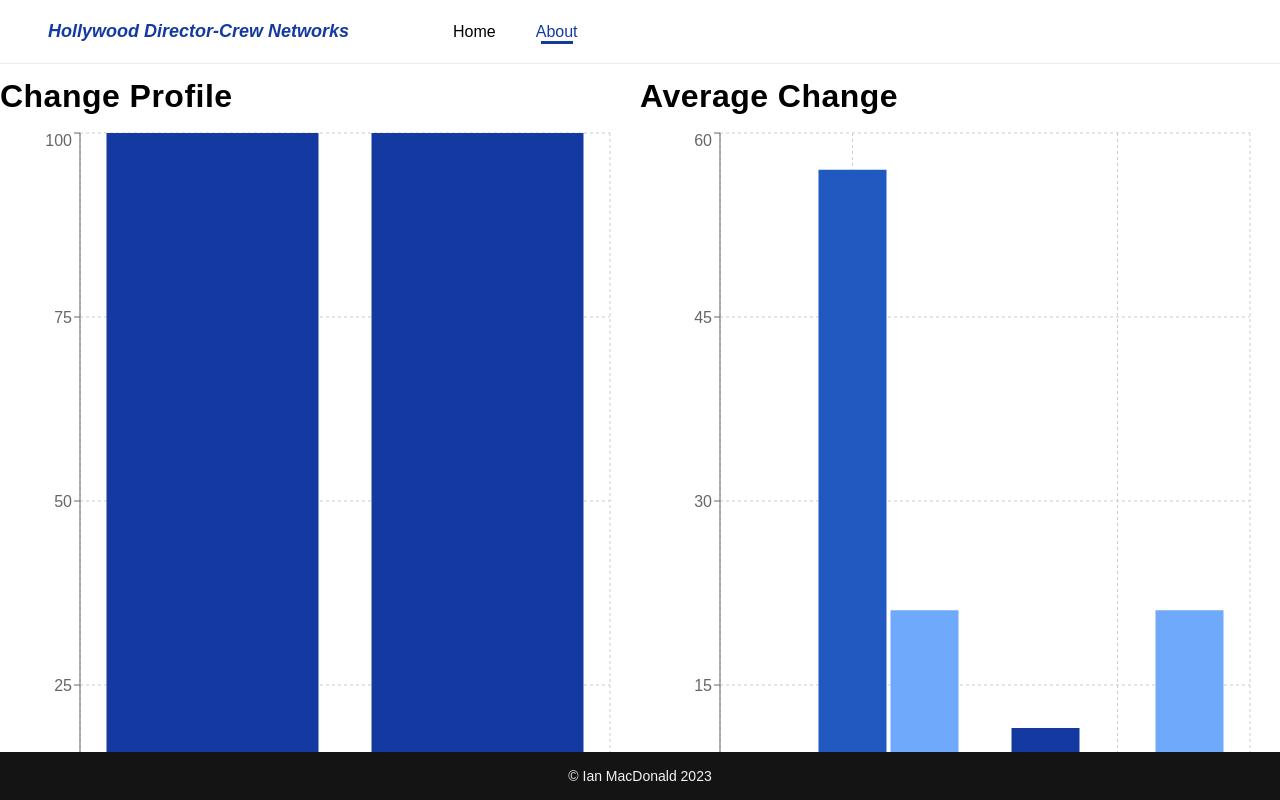
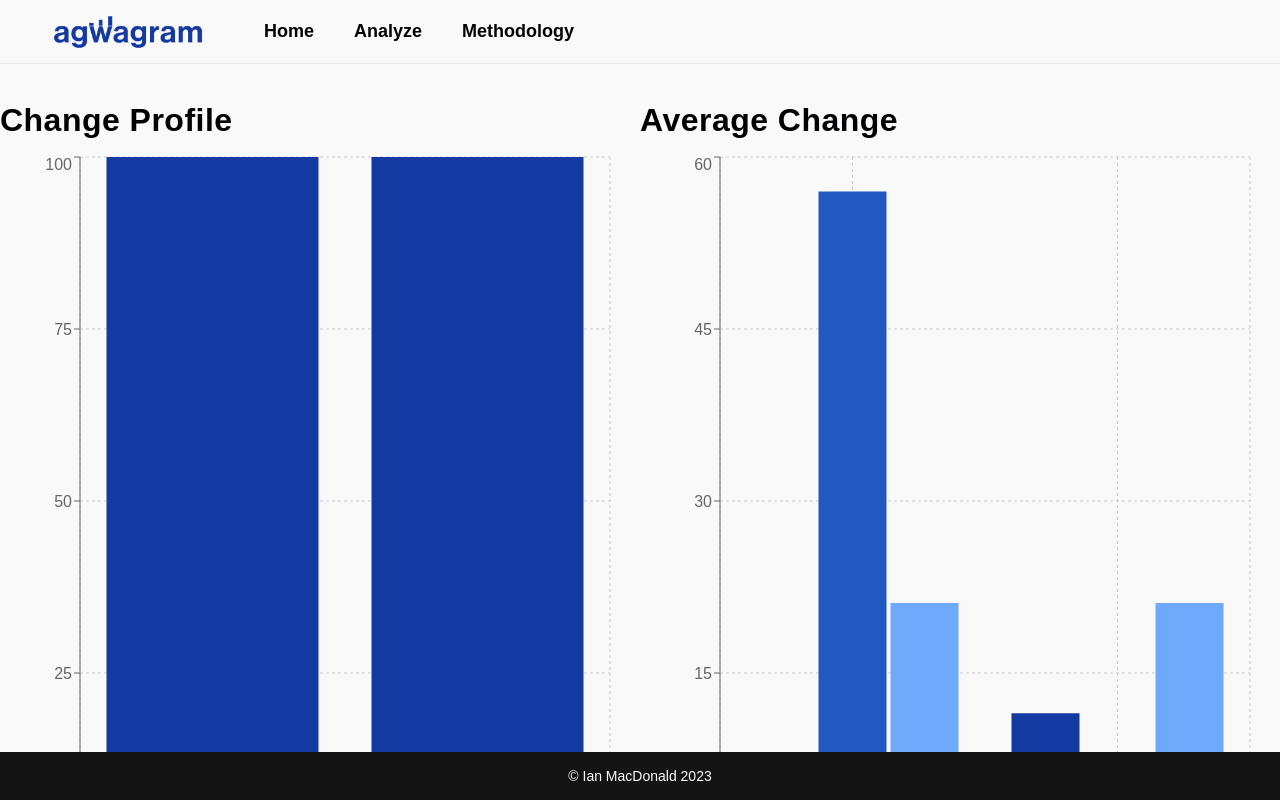
Before and after one commit to immacdonald/agwagram, a React (Vite) app in the folder agwagram/: page /about in a window 1280 px wide. Built offline with nearby package versions, Linux system fonts and the light colour scheme; a web font is replaced by a local one.

Commit message:
Updated header and SCSS colors

```diff
--- a/agwagram/src/App.module.scss
+++ b/agwagram/src/App.module.scss
@@ -16,7 +16,7 @@
     overflow-y: auto;
 
     > div {
-        box-sizing: border-box;
         @extend .full;
+        padding: $lg 0;
     }
 }
--- a/agwagram/src/components/Header.module.scss
+++ b/agwagram/src/components/Header.module.scss
@@ -15,17 +15,19 @@
     display: flex;
     align-items: center;
     width: 100%;
+    height: 48px;
     padding: 0 $xxl;
 }
 
 .logo {
-    font-weight: 900;
-    font-style: italic;
-    font-size: $lgFont;
-    white-space: nowrap;
-    user-select: none;
-    color: var(--c-primary);
-    margin-right: $xxl;
+    height: 100%;
+    display: flex;
+    align-items: center;
+
+    > img {
+		height: 40px;
+		aspect-ratio: 4;
+    }
 }
 
 .navigation {
@@ -47,10 +49,8 @@
         transition: color var(--t-fast);
         text-align: center;
 
-        &:hover {
-            a {
-                color: var(--c-primary-light);
-            }
+        a:hover {
+            color: var(--c-primary-light);
         }
 
         &[data-selected='true'] {
@@ -59,9 +59,9 @@
 
                 &::after {
                     content: '';
-                    $width: 32px;
+                    $width: 40px;
                     width: $width;
-                    height: 3px;
+                    height: 2px;
                     background-color: var(--c-primary);
                     position: absolute;
                     bottom: -4px;
@@ -78,7 +78,8 @@
 
     a {
         text-decoration: none;
-        font-size: $mdFont;
-        color: var(--c-text-primary);
+        font-size: $lgFont;
+        font-weight: 600;
+        color: var(--c-fg-neutral);
     }
 }
--- a/agwagram/src/components/Header.tsx
+++ b/agwagram/src/components/Header.tsx
@@ -1,15 +1,19 @@
 import DynamicLink from './DynamicLink';
 import style from './Header.module.scss';
+import Logo from '../static/images/agwagram.png';
 
 function Header() {
     return (
         <header className={style.header}>
             <div className={style.content}>
-                <div className={style.logo}>Hollywood Director-Crew Networks</div>
+                <div className={style.logo}>
+                    <img src={Logo} />
+                </div>
                 <div className={style.navigation}>
                     <nav className={style.navLinks}>
                         <DynamicLink link="/" label="Home" />
-                        <DynamicLink link="/about" label="About" />
+                        <DynamicLink link="/analyze" label="Analyze" />
+                        <DynamicLink link="/methodology" label="Methodology" />
                     </nav>
                 </div>
             </div>
--- a/agwagram/src/index.module.scss
+++ b/agwagram/src/index.module.scss
@@ -22,13 +22,13 @@ html {
     }
 
     &::-webkit-scrollbar-track {
-        background: var(--c-border-light);
+        background: var(--c-bg-neutral);
     }
 
     &::-webkit-scrollbar-thumb {
-        background-color: var(--c-border-light);
+        background-color: var(--c-bg-neutral);
         border-radius: $sm;
-        border: $xs solid var(--c-border-light);
+        border: $xs solid var(--c-bg-neutral);
     }
 }
 
@@ -42,7 +42,7 @@ body {
     font-family: 'proxima-nova', sans-serif;
     font-size: $mdFont;
     line-height: 1.5;
-    color: var(--c-text-primary);
-    background-color: var(--c-background);
+    color: var(--c-fg-neutral);
+    background-color: var(--c-bg-neutral);
     overflow-x: hidden;
 }
--- a/agwagram/src/styles/base/_color.scss
+++ b/agwagram/src/styles/base/_color.scss
@@ -1,19 +1,19 @@
 @use 'sass:color';
-
 
 $primary: #143aa2;
 
 :root {
+    // Palette Colors
     --c-white: rgb(255, 255, 255);
-    --c-grey-1: rgb(243, 243, 243);
-    --c-grey-2: rgb(235, 235, 235);
-    --c-grey-3: rgb(206, 206, 206);
-    --c-grey-4: rgb(163, 163, 163);
-    --c-grey-5: rgb(122, 122, 122);
-    --c-grey-6: rgb(82, 82, 82);
-    --c-grey-7: rgb(61, 61, 61);
-    --c-grey-8: rgb(41, 41, 41);
-    --c-grey-9: rgb(31, 31, 31);
+    --c-grey-1: rgb(252, 252, 252);
+    --c-grey-2: rgb(249, 249, 249);
+    --c-grey-3: rgb(235, 235, 235);
+    //--c-grey-4: rgb(163, 163, 163);
+    //--c-grey-5: rgb(122, 122, 122);
+    //--c-grey-6: rgb(82, 82, 82);
+    //--c-grey-7: rgb(61, 61, 61);
+    //--c-grey-8: rgb(41, 41, 41);
+    //--c-grey-9: rgb(31, 31, 31);
     --c-grey-10: rgb(20, 20, 20);
     --c-black: rgb(1, 2, 3);
     --s-primary: #{$primary};
@@ -24,15 +24,16 @@ $primary: #143aa2;
     --c-fg-neutral-inverse: var(--c-grey-1);
     //--c-text-action: var(--s-white);
 	//--c-text-accent: var(--s-white);
+    --c-primary-fade: #{color.scale($primary, $lightness: 70%)};
+    --c-primary-light: #{color.scale($primary, $lightness: 10%)};
     --c-primary: var(--s-primary);
 	--c-secondary: #6ea9fc;
 
-    // Border
-    --c-b-neutral: var(--c-grey-2);
+    // Border Colors
+    --c-b-neutral: var(--c-grey-3);
 
-
-    // Background colors
-    --c-bg-neutral-light: var(--c-grey-1):
+    // Background
+    --c-bg-neutral-light: var(--c-grey-1);
     --c-bg-neutral: var(--c-grey-2);
     --c-bg-neutral-dim: var(--c-grey-3);
     --c-bg-neutral-dark: var(--c-grey-10);
@@ -42,9 +43,11 @@ $primary: #143aa2;
 	//--c-background-tertiary: #161618;
 	//--c-background-trans: #a6cbff20;
 
+    // Effect Colors
 	//--c-disabled-background: var(--c-background-tertiary);
 	//--c-disabled-color: #494848;
 
+    // Transitions
     --t-fast: 0.25s ease;
     --t-mid: 0.5s ease;
     --t-slow: 1s ease;
```
Also changed, not shown: agwagram/src/static/images/agwagram.png (added).
